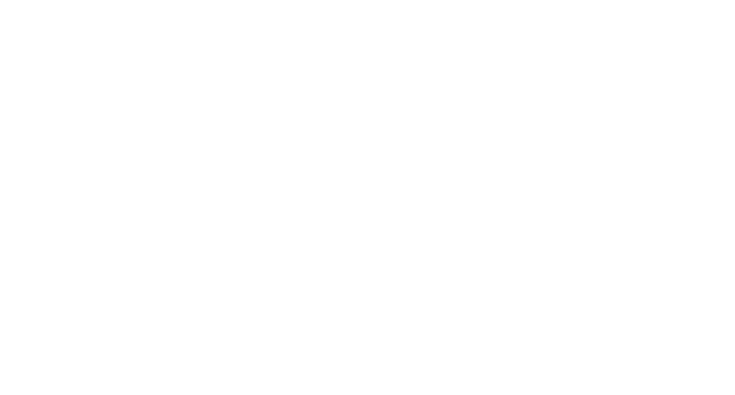
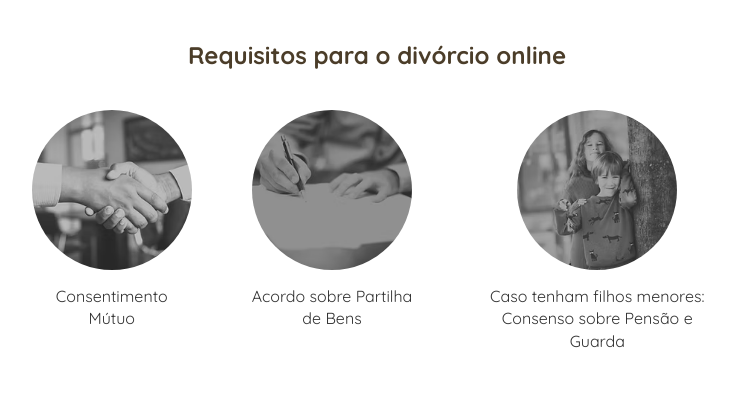
Before and after one commit to leticiafariasn/divorcio-fxi, a plain HTML site: page index.html in a window 1280 px wide. Shown: the whole page, without its empty margins (263-998 px from the left). Drawn offline with Linux system fonts and the light colour scheme.

Commit message:
add assets, styles

```diff
--- a/index.html
+++ b/index.html
@@ -3,6 +3,7 @@
 <head>
     <meta charset="UTF-8">
     <meta name="viewport" content="width=device-width, initial-scale=1.0">
+    <link rel="stylesheet" href="styles.css">
     <title>Divórcio | FXI Advocacia</title>
 </head>
 <body>
@@ -11,7 +12,27 @@
     </div>
     <div class="foto-texto"></div>
     <div class="api-comentario"></div>
-    <div class="requisitos"></div>
+
+    <div class="requisitos">
+        <section class="divorcio-section">
+  <h2>Requisitos para o divórcio online</h2>
+  <div class="requisitos-container">
+    <div class="requisito">
+      <div class="icone icone1"></div>
+      <p>Consentimento<br> Mútuo</p>
+    </div>
+    <div class="requisito">
+      <div class="icone icone2"></div>
+      <p>Acordo sobre Partilha<br> de Bens</p>
+    </div>
+    <div class="requisito">
+      <div class="icone icone3"></div>
+      <p>Caso tenham filhos menores:<br> Consenso sobre Pensão e Guarda</p>
+    </div>
+  </div>
+</section>
+    </div>
+
     <div class="e-se"></div>
     <div class="inicie-atendimento"></div>
     <div class="nosso-time"></div>
--- a/styles.css
+++ b/styles.css
@@ -0,0 +1,70 @@
+@import url('https://fonts.googleapis.com/css2?family=Quicksand:wght@300..700&display=swap');
+
+* {
+    margin: 0;
+    padding: 0;
+    box-sizing: border-box;
+}
+
+body {
+    font-family: "Quicksand", sans-serif;
+}
+
+.divorcio-section {
+  padding: 40px 20px;
+  background-color: #fff;
+  color: #333;
+  text-align: center;
+  justify-content: center;
+}
+
+.divorcio-section h2 {
+  font-size: 24px;
+  margin-bottom: 40px;
+  color: #4b3d29;
+}
+
+.requisitos-container {
+  display: flex;
+  justify-content: center;
+  flex-wrap: wrap;
+  gap: 60px;
+  max-width: 900px;
+  margin: 0 auto;
+}
+
+.requisito {
+  max-width: 250px;
+  text-align: center;
+}
+
+.icone {
+  width: 160px;
+  height: 160px;
+  margin: 0 auto 15px;
+  border-radius: 50%;
+  background-size: cover;
+  background-position: center;
+  transition: transform 0.3s ease;
+}
+
+.icone:hover {
+  transform: scale(0.9);
+}
+
+.icone1 {
+  background-image: url('assets/hands.avif');
+}
+
+.icone2 {
+  background-image: url('assets/pen.avif');
+}
+
+.icone3 {
+  background-image: url('assets/children.avif');
+}
+
+.requisito p {
+  font-size: 16px;
+  line-height: 1.4;
+}
```
Also changed, not shown: assets/children.avif (added), assets/hands.avif (added), assets/pen.avif (added).
